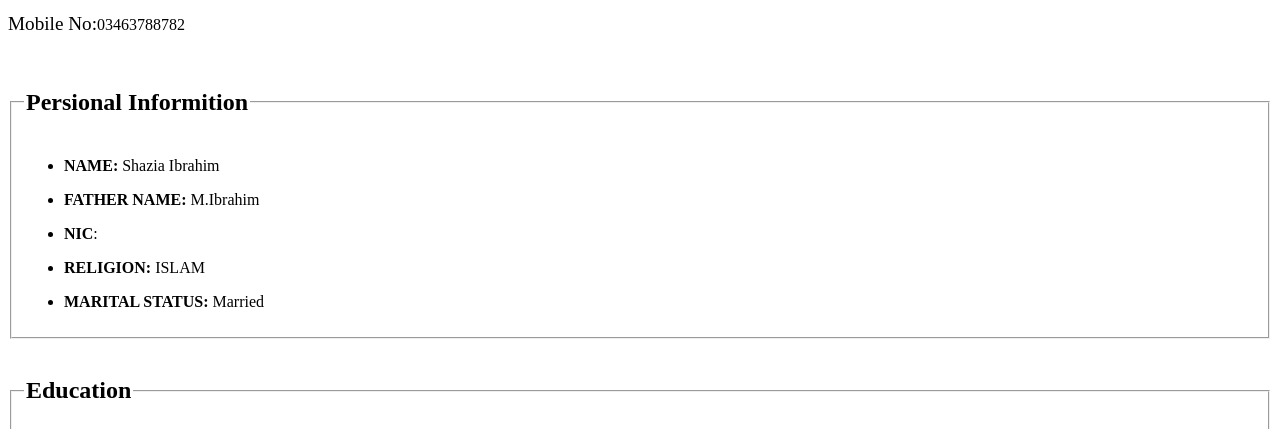
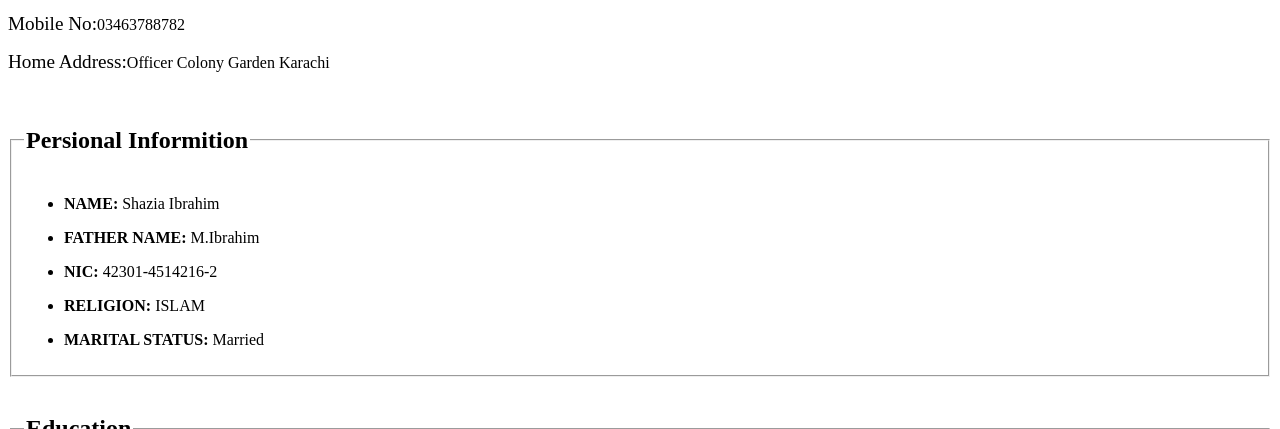
Before and after one commit to subhan198/cv, a plain HTML site: page index.html in a window 1280 px wide. Shown: the part 291-720 px from the top of the page. Drawn offline with Linux system fonts and the light colour scheme.

Commit message:
Add files via upload

```diff
--- a/index.html
+++ b/index.html
@@ -11,6 +11,7 @@
    <h1>contact</h1>
    <p><big>Email id:</big>shaziaibrahim38@gmail.com</p>
    <p><big>Mobile No:</big>03463788782</p>
+   <p><big>Home Address:</big>Officer Colony Garden Karachi</p>
    <br>
    <fieldset>
 
@@ -18,7 +19,7 @@
    <ul>
    <li><p><b>NAME:</b> Shazia Ibrahim</p></li>
    <li><p><b>FATHER NAME:</b> M.Ibrahim</p></li>
-   <li><p><b>NIC</b>:</p></li>
+   <li><p><b>NIC:</b> 42301-4514216-2</p></li>
    <li><p><B>RELIGION:</B> ISLAM</p></li>
    <li><p><B>MARITAL STATUS:</B> Married</p></li>
 </ul>
```
